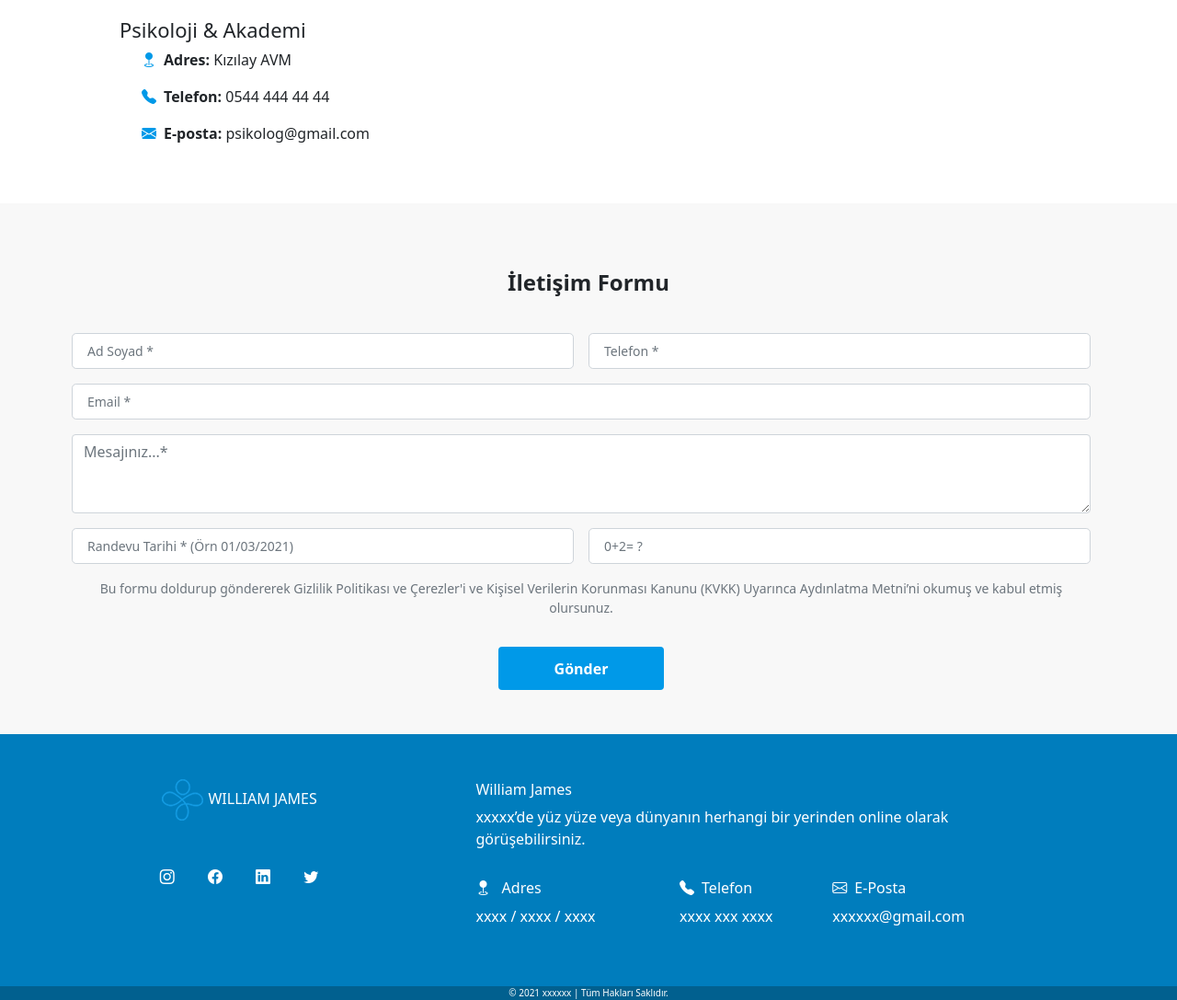
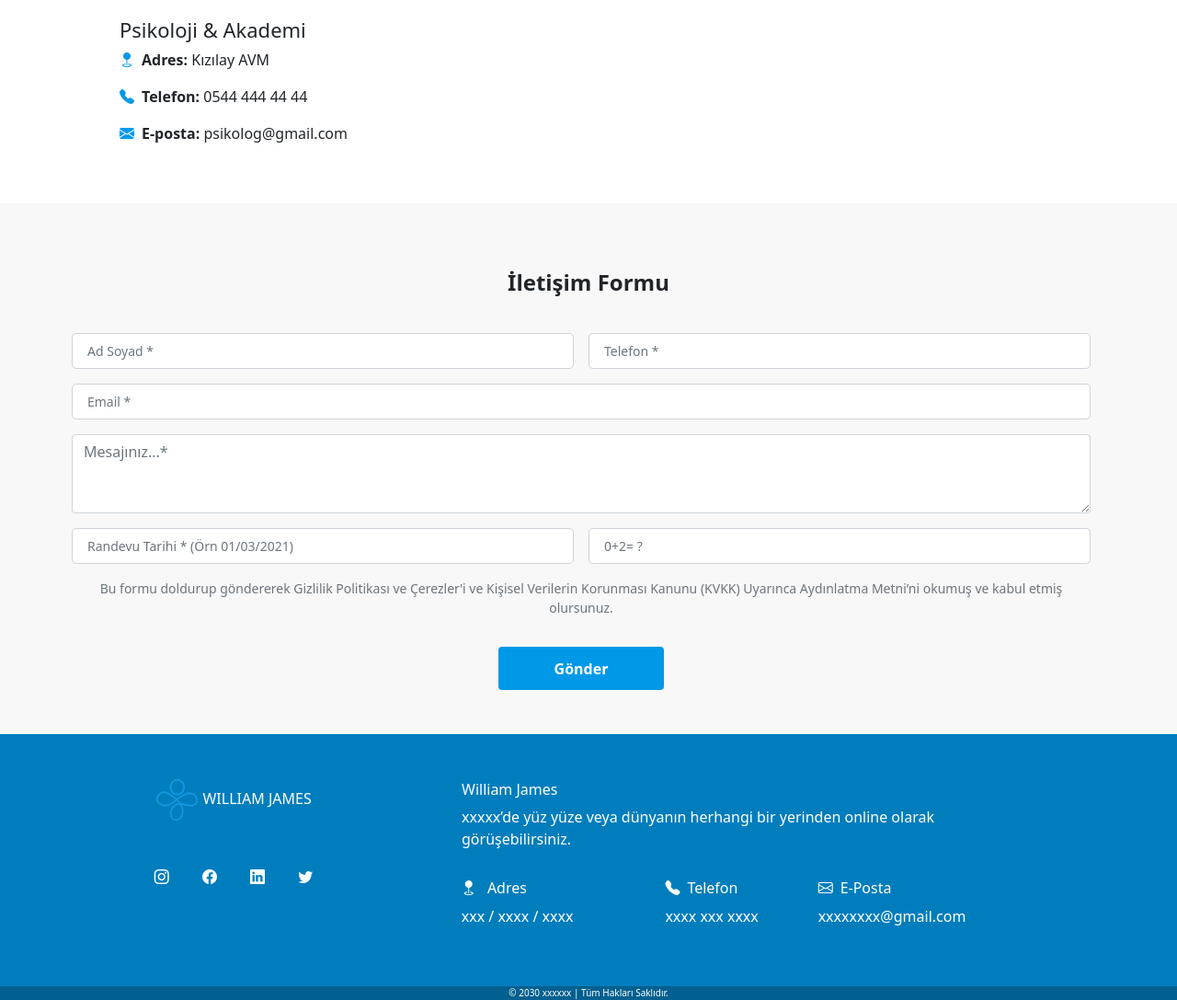
Before and after one commit to yahyadalbudak/psikolog-sitesi, a plain HTML site: page iletişim.html in a window 1280 px wide. Shown: the part 500-1587 px from the top of the page at 92% size. Drawn offline with nearby package versions, Linux system fonts and the light colour scheme.

Commit message:
commit responsive

```diff
--- a/iletişim.html
+++ b/iletişim.html
@@ -71,9 +71,9 @@
         </div>
             <div class="map-contact pt-3 ps-5">
                 <h3 class="">Psikoloji & Akademi</h3>
-                <p><i class="bi bi-geo-fill ps-4 pe-2"></i><strong>Adres:</strong> Kızılay AVM</p>
-                <p><i class="bi bi-telephone-fill ps-4 pe-2"></i><strong>Telefon:</strong> 0544 444 44 44</p>
-                <p><i class="bi bi-envelope-fill ps-4 pe-2"></i><strong>E-posta:</strong> psikolog@gmail.com</p>
+                <p><i class="bi bi-geo-fill pe-2"></i><strong>Adres:</strong> Kızılay AVM</p>
+                <p><i class="bi bi-telephone-fill pe-2"></i><strong>Telefon:</strong> 0544 444 44 44</p>
+                <p><i class="bi bi-envelope-fill pe-2"></i><strong>E-posta:</strong> psikolog@gmail.com</p>
             </div>
         </section>
 
@@ -116,9 +116,9 @@
     <footer>
       <div class="container">
           <div class="row d-flex">
-              <div class="col-4 text-center py-5">
+              <div class="col-12 col-md-4 text-md-center text-start ps-4 ps-md-0 py-3 py-md-5">
                   <a href="#" class="text-uppercase text-decoration-none text-white">
-                      <img src="img/anasayfa/logo.jpg" data-second-logo="assets/img/brand/uzman-psikolog-ozlem-ataoglu-menu-logo.png" alt="William James">
+                      <img src="img/anasayfa/logo.jpg" data-second-logo="assets/img/brand/uzman-psikolog-ozlem-ataoglu-menu-logo.png" alt="Yahya Dalbudak">
                       William James
                   </a>
                   <div class="pt-5">
@@ -129,28 +129,26 @@
                   </div>
               </div>
 
-              <div class="col-7 py-5 text-white">
+              <div class="col-md-7 py-3 py-md-5 text-white">
                   <div class="row">
-                      <div class="col-1"></div>
-                      <div class="col-10">
+                      <div class="col-10 ms-4 ms-md-5 ps-md-0 ps-xl-1">
                           <h6 class="bold d-inline-block">William James</h6>
                           <p>xxxxx’de yüz yüze veya dünyanın herhangi bir yerinden online olarak görüşebilirsiniz.</p>
                       </div>
-
                   </div>
 
-                  <div class="row pt-3 justify-content-center">
-                      <div class="col-4">
+                  <div class="row pt-3 d-block d-md-flex justify-content-center">
+                      <div class="col-md-4 col-12 ms-4 ms-md-4">
                           <h6 class="text-white uppercase"><i class="bi bi-geo-fill text-white pe-2"></i> Adres</h6>
-                          <p>xxxx / xxxx / xxxx</p>
+                          <p>xxx / xxxx / xxxx</p>
                       </div>
-                      <div class="col-3">
+                      <div class="col-md-3 col-12 ms-4 ms-md-0 pb-3">
                           <h6 class="uppercase"><i class="bi bi-telephone-fill text-white pe-2"></i>Telefon</h6>
                           <a href="#" class="text-white text-decoration-none">xxxx xxx xxxx</a>
                       </div>
-                      <div class="col-3">
+                      <div class="col-md-4 col-12 ms-4 ms-md-0">
                           <h6 class="uppercase"><i class="bi bi-envelope text-white pe-2"></i>E-Posta</h6>
-                          <a href="#" class="text-white text-decoration-none">xxxxxx@gmail.com</a><br>
+                          <a href="#" class="text-white text-decoration-none">xxxxxxxx@gmail.com</a><br>
                       </div>
                   </div>
               </div>
@@ -159,7 +157,7 @@
       </div>
       <div class="footer-bottom">
           <div class="text-center text-white">
-              <p class="m-0">© 2021 xxxxxx | Tüm Hakları Saklıdır.</p>
+              <p class="m-0">© 2030 xxxxxx | Tüm Hakları Saklıdır.</p>
           </div>
       </div>
       <div>
--- a/style.css
+++ b/style.css
@@ -226,7 +226,6 @@ footer{
 /* EĞİTİM2 */
 .eğitim2 h5{
     color: #0099e8;
-    line-height: 0;
 }
 .eğitim2 h3{
     color: #0099e8;
```
Also changed, not shown: blog.html (+1 -1 lines), eğitim1.html (+12 -14 lines), eğitim2.html (+15 -17 lines), randevu.html (+12 -14 lines).
